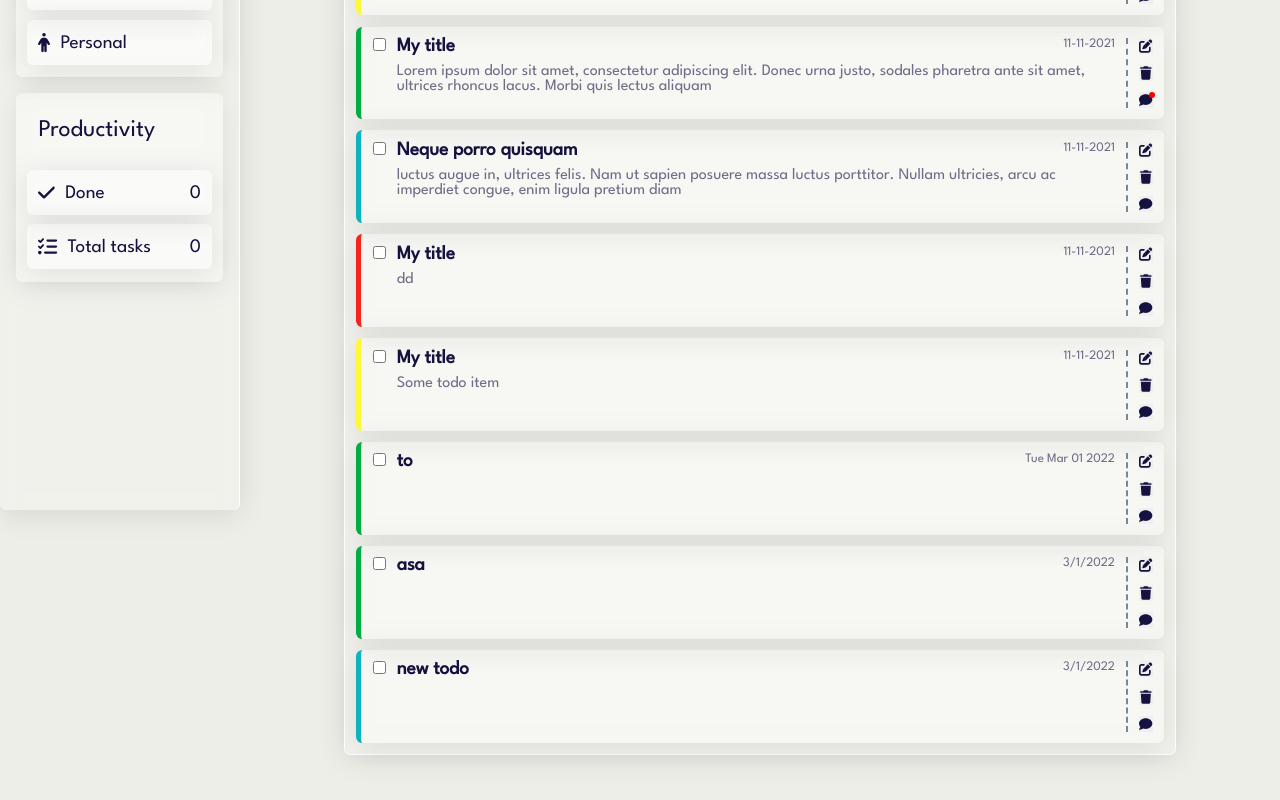
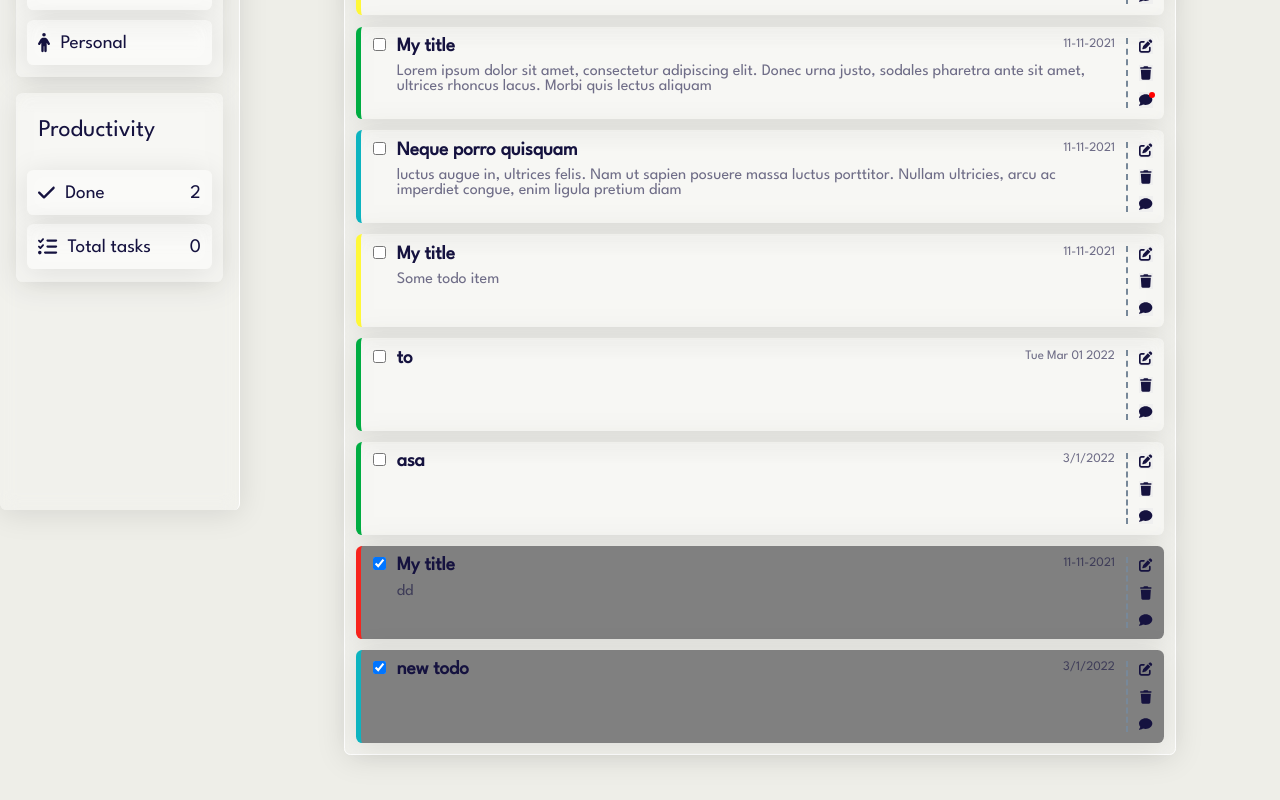
Before and after one commit to akunalic1/ToDo, a React (Create React App) app: page / in a window 1280 px wide. Shown: the part 290-1090 px from the top of the page. Built offline with nearby package versions, Linux system fonts and the light colour scheme; data requests are answered from the project's data file.

Commit message:
Todo completed implemented

```diff
--- a/db.json
+++ b/db.json
@@ -34,7 +34,7 @@
       "createdAt": "11-11-2021",
       "status": "urgent",
       "comment": "",
-      "completed": false
+      "completed": true
     },
     {
       "id": 8,
@@ -69,7 +69,7 @@
       "createdAt": "3/1/2022",
       "status": "default",
       "comment": "",
-      "completed": false,
+      "completed": true,
       "id": 19
     }
   ]
--- a/src/components/Todo.jsx
+++ b/src/components/Todo.jsx
@@ -3,11 +3,13 @@ import { FontAwesomeIcon } from "@fortawesome/react-fontawesome";
 import React, { useEffect, useState, createRef } from "react";
 import DeleteTodo from "./DeleteTodo";
 import "./../css/todo.css";
+import server from "../api/server";
 
 const Todo = ({ todo, setRefreshList }) => {
   const [comment, setComment] = useState(false);
   const [openComment, setOpenComent] = useState(false);
   const [openDelete, setOpenDelete] = useState(false);
+  const [todoCompleted, setTodoCompleted] = useState(todo.completed);
   const todoRef = createRef();
 
   useEffect(() => {
@@ -22,18 +24,35 @@ const Todo = ({ todo, setRefreshList }) => {
   };
   const handleCheckboxClick = (e) => {
     console.log(todoRef.current);
-    e.target.checked
-      ? todoRef.current.classList.add("completed-todo")
-      : todoRef.current.classList.remove("completed-todo");
+    if (e.target.checked) {
+      todoRef.current.classList.add("completed-todo");
+      server.patch(`/todos/${todo.id}`, {
+        completed: true,
+      });
+      setTodoCompleted(true);
+    } else {
+      todoRef.current.classList.remove("completed-todo");
+      server.patch(`/todos/${todo.id}`, {
+        completed: false,
+      });
+      setTodoCompleted(false);
+    }
+    setRefreshList(true);
     console.log("item clicked ", e.target.checked);
   };
 
   return (
     <div>
-      <div ref={todoRef} className={`todo-item glass ${todo.status}-border`}>
+      <div
+        ref={todoRef}
+        className={`todo-item glass ${todo.status}-border ${
+          todo.completed ? "completed-todo" : ""
+        }`}
+      >
         <div className="check-it">
           <input
-            onClick={handleCheckboxClick}
+            checked={todoCompleted}
+            onChange={handleCheckboxClick}
             type={"checkbox"}
             className="checkbox"
           ></input>
--- a/src/components/TodoList.jsx
+++ b/src/components/TodoList.jsx
@@ -10,7 +10,7 @@ const TodoList = ({ filter }) => {
 
   useEffect(() => {
     const fetchTodos = async () => {
-      const response = await server.get("/todos");
+      const response = await server.get("/todos?_sort=completed&_order=asc");
 
       if (response.status === 200) {
         setAllTodos(response.data);
```
